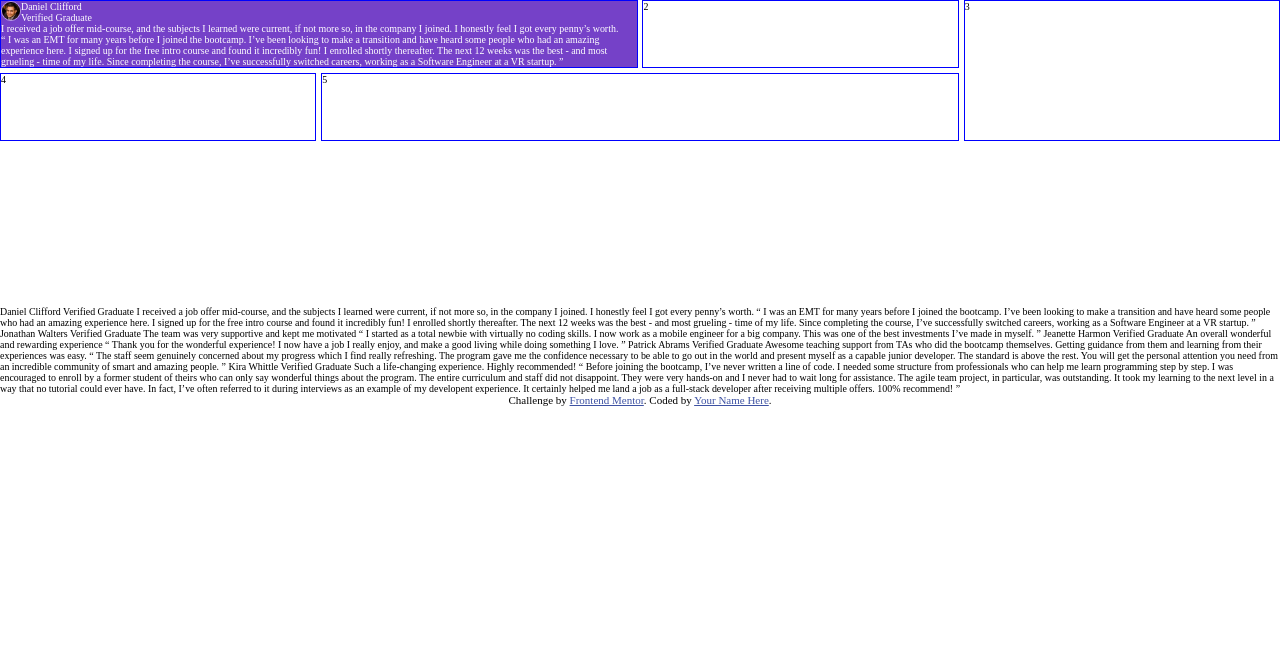
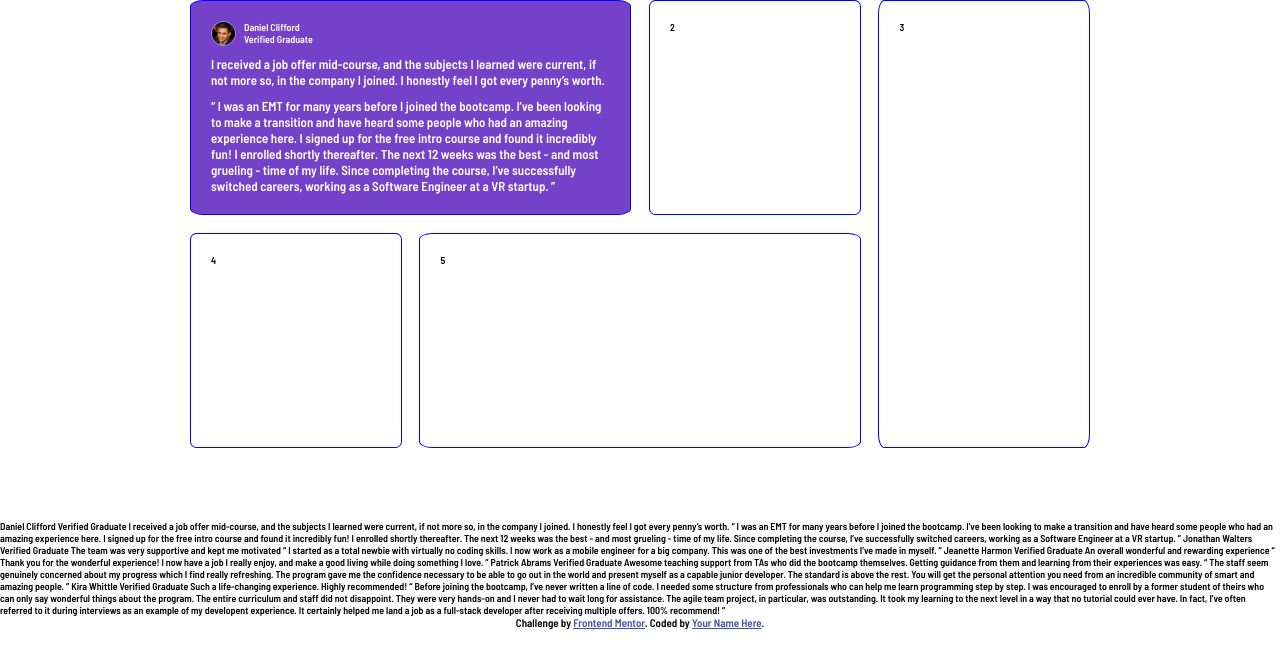
Before and after one commit to abonilla4/testimonials-grid-section-main, a plain HTML site: page index.html in a window 1280 px wide. Drawn offline with Linux system fonts and the light colour scheme.

Commit message:
estilos en cards

```diff
--- a/index.html
+++ b/index.html
@@ -26,29 +26,21 @@
           <p>Verified Graduate</p>
         </div>
       </div>
-      <p>I received a job offer mid-course, and the subjects I learned were current, if not more so,
-        in the company I joined. I honestly feel I got every penny’s worth.</p>
+      <p class="card-parag1">I received a job offer mid-course, and the subjects I learned were current, if not more so,
+          in the company I joined. I honestly feel I got every penny’s worth.</p>
 
-      <p>“ I was an EMT for many years before I joined the bootcamp. I’ve been looking to make a
-        transition and have heard some people who had an amazing experience here. I signed up
-        for the free intro course and found it incredibly fun! I enrolled shortly thereafter.
-        The next 12 weeks was the best - and most grueling - time of my life. Since completing
-        the course, I’ve successfully switched careers, working as a Software Engineer at a VR startup. ”</p>
+      <p class="card-parag2">“ I was an EMT for many years before I joined the bootcamp. I’ve been looking to make a
+          transition and have heard some people who had an amazing experience here. I signed up
+          for the free intro course and found it incredibly fun! I enrolled shortly thereafter.
+          The next 12 weeks was the best - and most grueling - time of my life. Since completing
+          the course, I’ve successfully switched careers, working as a Software Engineer at a VR startup. ”</p>
     </div>
+
     <div class="card card-2">2</div>
     <div class="card card-3">3</div>
     <div class="card card-4">4</div>
     <div class="card card-5">5</div>
   </section>
-<br>
-<br>
-<br>
-<br>
-<br>
-<br>
-<br>
-<br>
-<br>
 <br>
 <br>
 <br>
--- a/styles.css
+++ b/styles.css
@@ -1,8 +1,10 @@
+@import url('https://fonts.googleapis.com/css2?family=Barlow+Semi+Condensed:ital,wght@0,600;1,500&display=swap');
 
 * {
   margin: 0;
   padding: 0;
   box-sizing: border-box;
+  font-family: 'Barlow Semi Condensed', sans-serif;
 }
 
 html {font-size: 62.2%;}
@@ -18,7 +20,10 @@ html {font-size: 62.2%;}
   display: grid;
   grid-template-columns: repeat(4, 1fr);
   grid-template-rows: repeat(2, 1fr);
-  gap: 0.5rem;
+  gap: 1.8rem;
+  width: 100%;
+  max-width: 900px;
+  margin: 0 auto;
 }
 
 .card-1 {
@@ -49,13 +54,34 @@ html {font-size: 62.2%;}
   grid-row: 2 / 3;
 }
 
+.card {
+  padding: 20px;
+  border-radius: 3%;
+}
+
+
 .card--info {
   display: flex;
 }
 
 .card--info img {
-  width: 20px;
-  height: 20px;
+  width: 25px;
+  height: 25px;
   border: 1px solid hsl(263, 55%, 75%);
   border-radius: 50%;
+  margin-right: 8px;
 }
+
+.card-parag1, .card-parag2 {
+  font-size: 1.3rem;
+  margin-top: 10px;
+}
+
+.card-parag1 {
+  font-weight: 600;
+}
+
+.card-parag2 {
+
+  font-weight: 500;
+}
```
